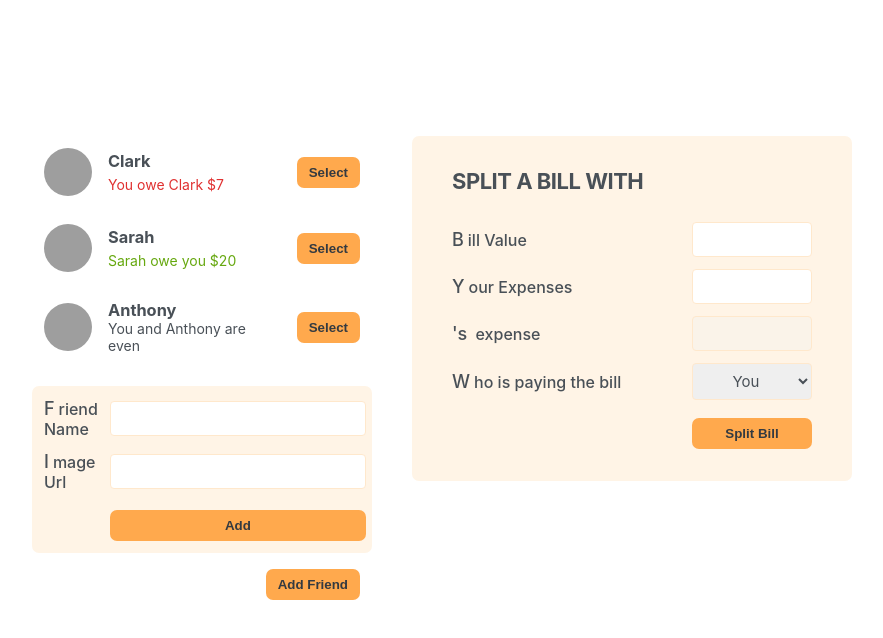
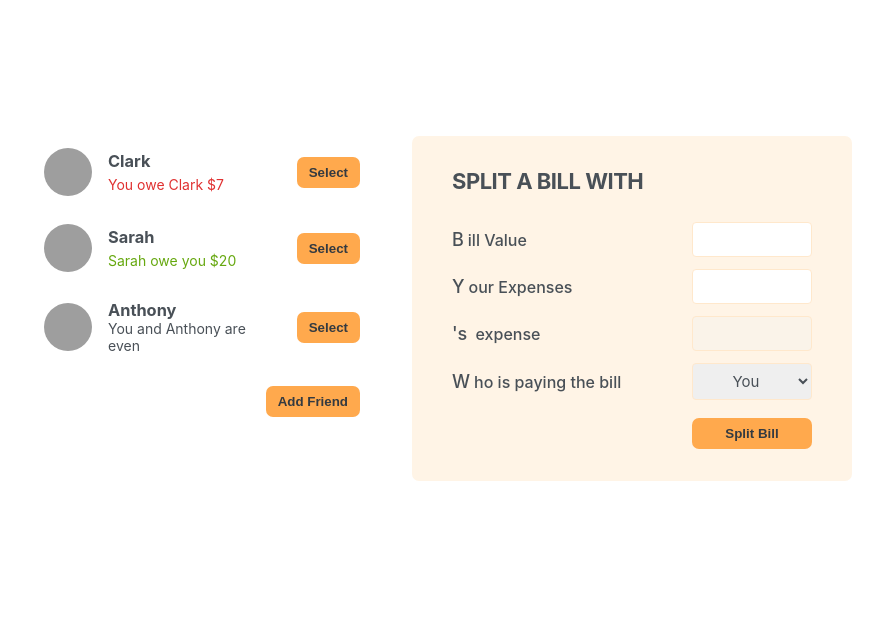
Before and after one commit to seanka/React-EatnSplit-Web, a React (Create React App) app: page / in a window 1280 px wide. Shown: the top 638 px of the page, without its empty margins (198-1081 px from the left). Built offline with nearby package versions, Linux system fonts and the light colour scheme; grey boxes are pictures that could not be loaded.

Commit message:
Added add friend form logic

```diff
--- a/src/App.js
+++ b/src/App.js
@@ -1,12 +1,19 @@
+import { useState } from "react";
 import { initialFriends } from "./static";
 
 export default function App() {
+  const [showAddForm, setShowAddForm] = useState(false);
+
+  function handleShowAddFrom() {
+    setShowAddForm((show) => !show);
+  }
+
   return (
     <div className="app">
       <div className="sidebar">
         <FriendsList />
-        <AddFriedForm />
-        <Button>Add Friend</Button>
+        {showAddForm && <AddFriedForm />}
+        <Button handleOnClick={handleShowAddFrom}>{showAddForm ? "Close" : "Add Friend"}</Button>
       </div>
       <SplitBillForm />
     </div>
@@ -46,8 +53,12 @@ function FriendCard({ friend }) {
   );
 }
 
-function Button({ children }) {
-  return <button className="button">{children}</button>;
+function Button({ children, handleOnClick }) {
+  return (
+    <button className="button" onClick={handleOnClick}>
+      {children}
+    </button>
+  );
 }
 
 function AddFriedForm() {
```
